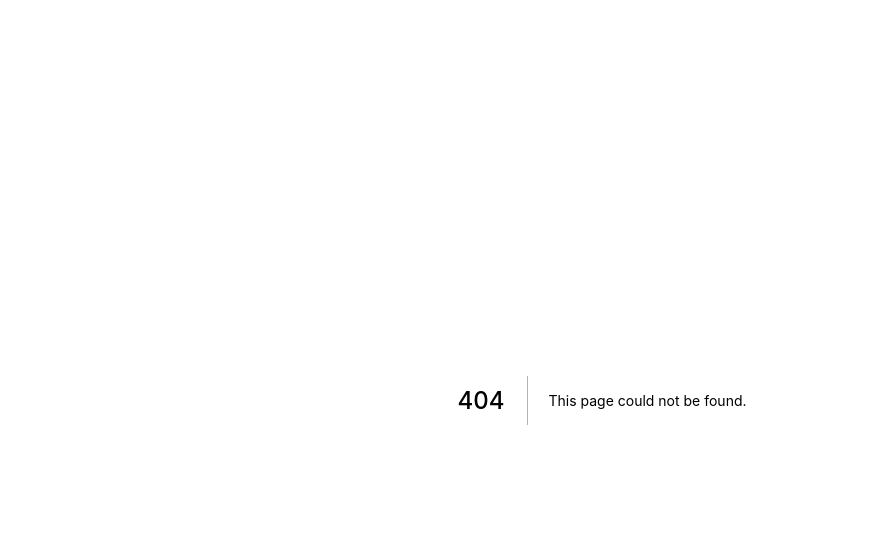
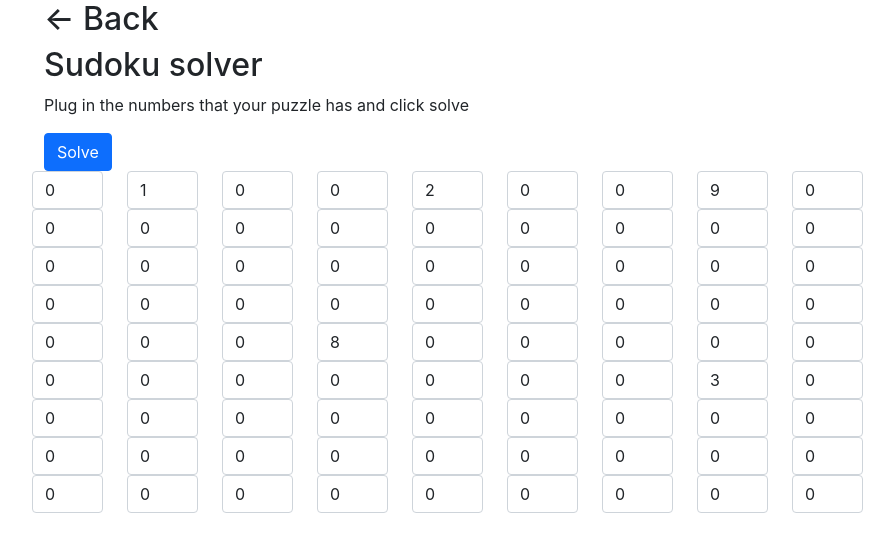
Before and after one commit to fernandozamoraj/nextjsplayground, a Next.js app: page /sudokuSolver in a window 1280 px wide. Before the commit this address had no page. Shown: the top 552 px of the page, without its empty margins (38-932 px from the left). Built offline with nearby package versions, Linux system fonts and the light colour scheme.

Commit message:
Added sudoku solver

```diff
--- a/pages/ammortizationCalculator.js
+++ b/pages/ammortizationCalculator.js
@@ -76,7 +76,7 @@ const AmmortizationCalculator = () =>{
 
             <Link href="/">
                 <a>
-                 <h2>Back</h2>
+                 <h2>&larr; Back</h2>
                 </a>
             </Link>
 
--- /dev/null
+++ b/pages/services/sudokuSolverFunctions.js
@@ -0,0 +1,86 @@
+export function isValidMove(row, col, val, board){
+
+    for(let i=0; i < 9; i++){
+        if(board[i][col] === val)
+            return false;
+    }
+
+    for(let i=0; i < 9; i++){
+        if(board[row][i] === val)
+            return false;
+    }
+
+    let colQuadrant = Math.floor(col / 3)*3;
+    let rowQuadrant = Math.floor(row / 3)*3;
+
+    for(let i=rowQuadrant; i < rowQuadrant+3; i++){
+        for(let j=colQuadrant; j < colQuadrant+3; j++){
+            if(board[i][j] === val)
+                return false;
+        }
+    }
+
+    return true;
+}
+
+export function solveSudoku(row, col, board){
+    if(col > 8){
+        row = row + 1;
+        col = 0;
+    }
+
+    if(row > 8)
+        return board;
+
+    if(board[row][col] > 0)
+       return solveSudoku(row, col+1, board);
+
+    for(let val = 1; val <= 9; val++){
+        if(isValidMove(row, col, val, board)){
+            board[row][col] = val;
+            solveSudoku(row, col+1, board);
+            if(isSolved(board))
+                return board;
+        }
+        board[row][col] = 0;
+    }
+
+    return board;
+}
+
+export function isSolved(board){
+    let expectedSum = 1+2+3+4+5+6+7+8+9;
+
+    for(let row=0; row< 9; row++){
+        let sum = 0;
+        for(let col=0; col<9; col++){
+            sum += board[row][col];
+        }
+        if(sum !== expectedSum)
+            return false;
+    }
+
+    for(let col=0; col< 9; col++){
+        let sum = 0;
+        for(let row=0; row<9; row++){
+            sum += board[row][col];
+        }
+        if(sum !== expectedSum)
+            return false;
+    }
+
+    for(let rowQuadrant = 0; rowQuadrant < 3; rowQuadrant++){
+        for(let colQuadrant =0; colQuadrant < 3; colQuadrant++){
+            let sum = 0;
+            for(let row=rowQuadrant*3; row < rowQuadrant*3+3; row++){
+                for(let col=colQuadrant*3; col < colQuadrant*3+3; col++){
+                    sum += board[row][col];
+                }
+            }
+            if(sum !== expectedSum)
+                return false;
+        }
+    }
+
+    return true;
+}
--- /dev/null
+++ b/pages/sudokuSolver.js
@@ -0,0 +1,126 @@
+import { useState } from 'react';
+import NumericInput from 'react-numeric-input';
+import Link from 'next/link';
+import { solveSudoku } from './services/sudokuSolverFunctions';
+
+const INITIAL_BOARD =
+[ [0, 1, 0, 0, 2, 0, 0, 9, 0],  //1
+  [0, 0, 0, 0, 0, 0, 0, 0, 0],  //2
+  [0, 0, 0, 0, 0, 0, 0, 0, 0],  //2
+  [0, 0, 0, 0, 0, 0, 0, 0, 0],  //3
+  [0, 0, 0, 8, 0, 0, 0, 0, 0],  //4
+  [0, 0, 0, 0, 0, 0, 0, 3, 0],  //5
+  [0, 0, 0, 0, 0, 0, 0, 0, 0],  //6
+  [0, 0, 0, 0, 0, 0, 0, 0, 0],  //7
+  [0, 0, 0, 0, 0, 0, 0, 0, 0],  //8
+  [0, 0, 0, 0, 0, 0, 0, 0, 0]   //9
+];  //2
+
+const SudokuSolver = () =>{
+
+    const [board, setBoard] = useState(INITIAL_BOARD);
+
+    const updateBoard = (row, col, value) =>{
+        if(value < 0 || value > 9)
+            value = 0;
+
+        let newBoard = cloneBoard();
+
+        newBoard[row][col] = value;
+        setBoard(newBoard);
+    }
+
+    const solvePuzzle = () =>{
+        let newBoard = cloneBoard();
+
+        newBoard = solveSudoku(0,0,newBoard);
+
+        setBoard(newBoard);
+    }
+
+    const cloneBoard = () =>{
+        let newBoard = [...board];
+        let i = 0;
+        for(let row of board){
+            newBoard[i] = [...row];
+            i++;
+        }
+
+        return newBoard;
+    }
+
+    let boardElements = [];
+    for(let i=0; i<9;i++){
+        boardElements[i] = board[i].map( (x, j)=>{
+            return(<div className="col-1">
+                    <NumericInput
+                        style={false}
+                        type="text"
+                        className="form-control"
+                        id={`board-${i}-${j}`}
+                        key={`board-${i}-${j}`}
+                        placeholder="0"
+                        value={x}
+                        onChange={ value => updateBoard(i, j, value)}
+                        />
+                </div>)
+        });
+    }
+
+    return (
+    <div className="container">
+        <Link href="/">
+            <a>
+                <h2> &larr; Back</h2>
+            </a>
+        </Link>
+        <div className="row" className="styles.card">
+            <h2>Sudoku solver </h2>
+            <p>Plug in the numbers that your puzzle has and click solve</p>
+        </div>
+        <div className="row">
+            <div className="col-6">
+                <button
+                    className="btn btn-primary"
+                    type="button"
+                    id="ammortizationCalculate"
+                    aria-expanded="false"
+                    onClick={ () => solvePuzzle()}
+                > Solve </button>
+            </div>
+        </div>
+
+        <div className="row gx-5 form-group">
+            <div className="row">
+                {boardElements[0]}
+            </div>
+            <div className="row">
+                {boardElements[1]}
+            </div>
+            <div className="row">
+                {boardElements[2]}
+            </div>
+            <div className="row">
+                {boardElements[3]}
+            </div>
+            <div className="row">
+                {boardElements[4]}
+            </div>
+            <div className="row">
+                {boardElements[5]}
+            </div>
+            <div className="row">
+                {boardElements[6]}
+            </div>
+            <div className="row">
+                {boardElements[7]}
+            </div>
+            <div className="row">
+                {boardElements[8]}
+            </div>
+        </div>
+    </div>);
+
+}
+
+export default SudokuSolver;
```
Also changed, not shown: pages/index.js (+5 -3 lines).
